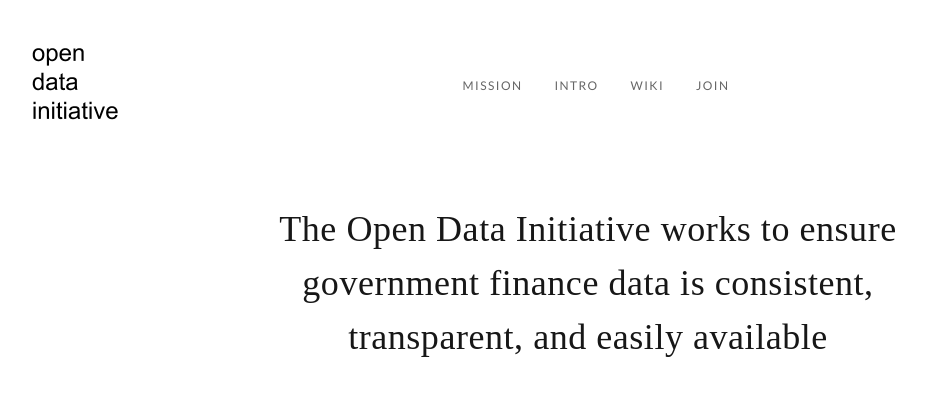
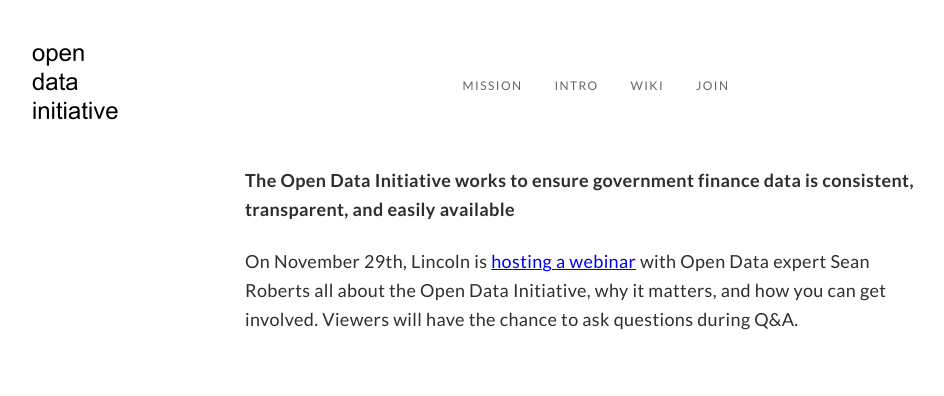
Before and after one commit to opendatainitiative/opendatainitiative.github.io, a Jekyll site: the page built from index.md, in a window 1280 px wide. Shown: the top 396 px of the page, without its empty margins (52-996 px from the left). Built offline with Jekyll 4.4.1, drawn with Linux system fonts in a browser that asks for light colours.

Commit message:
Update with nov 2017 webinar bits

```diff
--- a/index.md
+++ b/index.md
@@ -4,4 +4,5 @@ permalink: /
 title: Home
 ---
 
-## The Open Data Initiative works to ensure government finance data is consistent, transparent, and easily available
+#### The Open Data Initiative works to ensure government finance data is consistent, transparent, and easily available
+On November 29th, Lincoln is [hosting a webinar](https://joinlincoln.us7.list-manage.com/track/click?u=37b038d35f4e6f93a44f0c907&id=a5ccd37cac&e=bd4756a2b2) with Open Data expert Sean Roberts all about the Open Data Initiative, why it matters, and how you can get involved. Viewers will have the chance to ask questions during Q&A.
```
